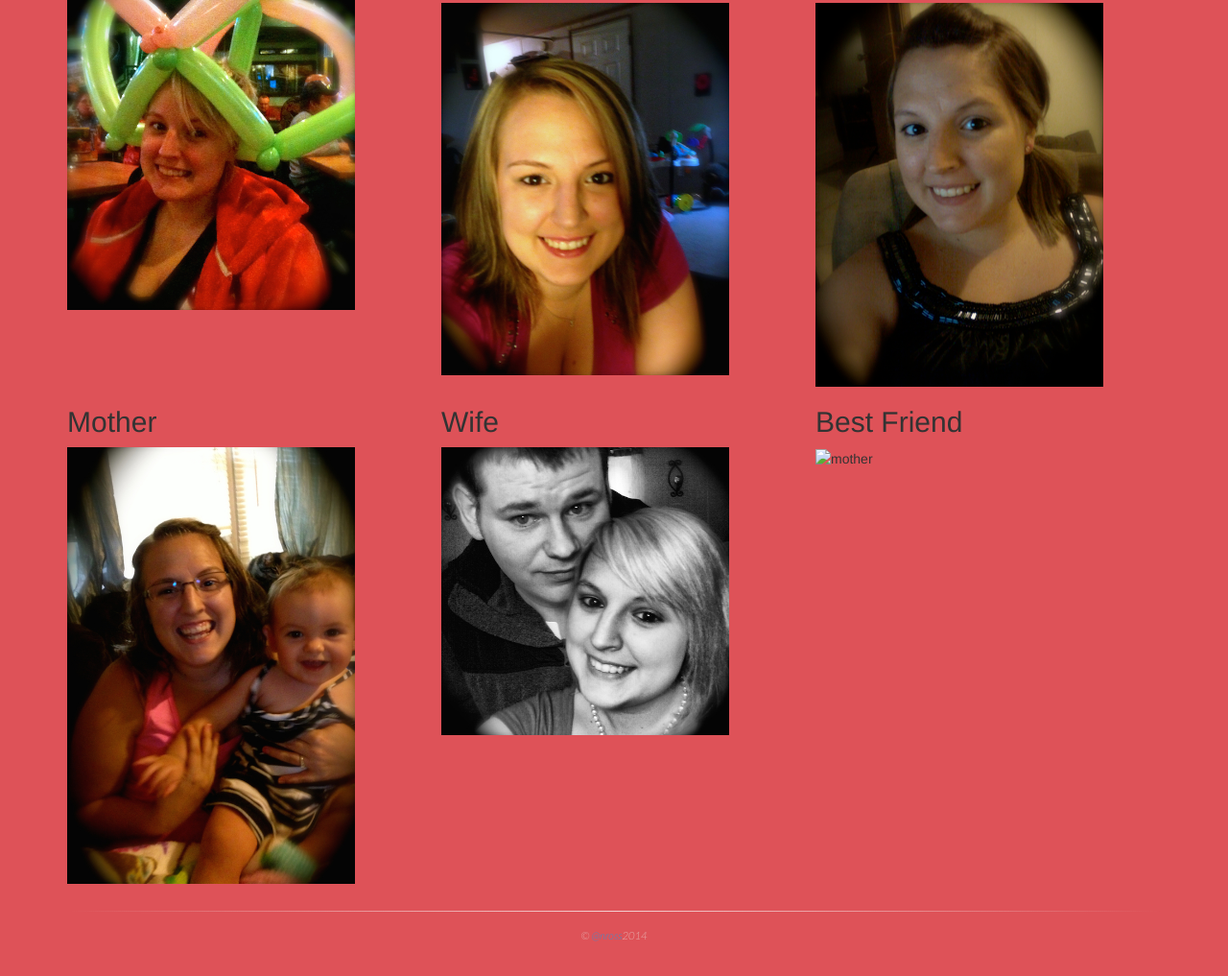
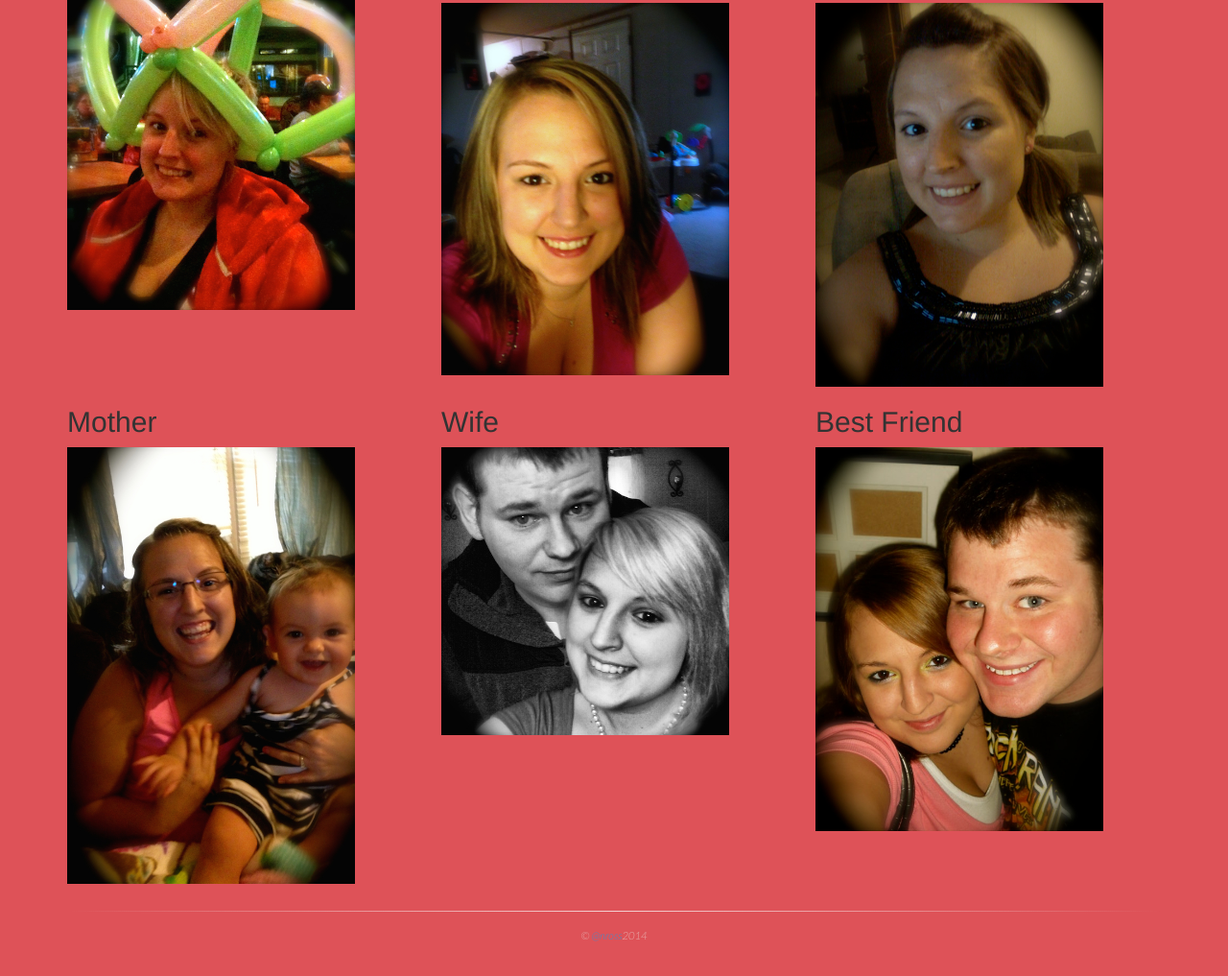
Before and after one commit to nross63/bday, a plain HTML site: page index.html in a window 1280 px wide. Shown: the part 678-1695 px from the top of the page at 96% size. Drawn offline with nearby package versions, Linux system fonts and the light colour scheme; animation ran at ten frames a second; a web font is replaced by a local one.

Commit message:
fixed image typo

```diff
--- a/index.html
+++ b/index.html
@@ -98,7 +98,7 @@
             </div>
             <div class="col-md-4">
                 <h2>Best Friend</h2>
-                <img width="300"  src="img/pic6.png" alt="mother" />
+                <img width="300"  src="img/bf.png" alt="best friend" />
             </div>
         </div>
         <hr class="fancyHR b" />
```
